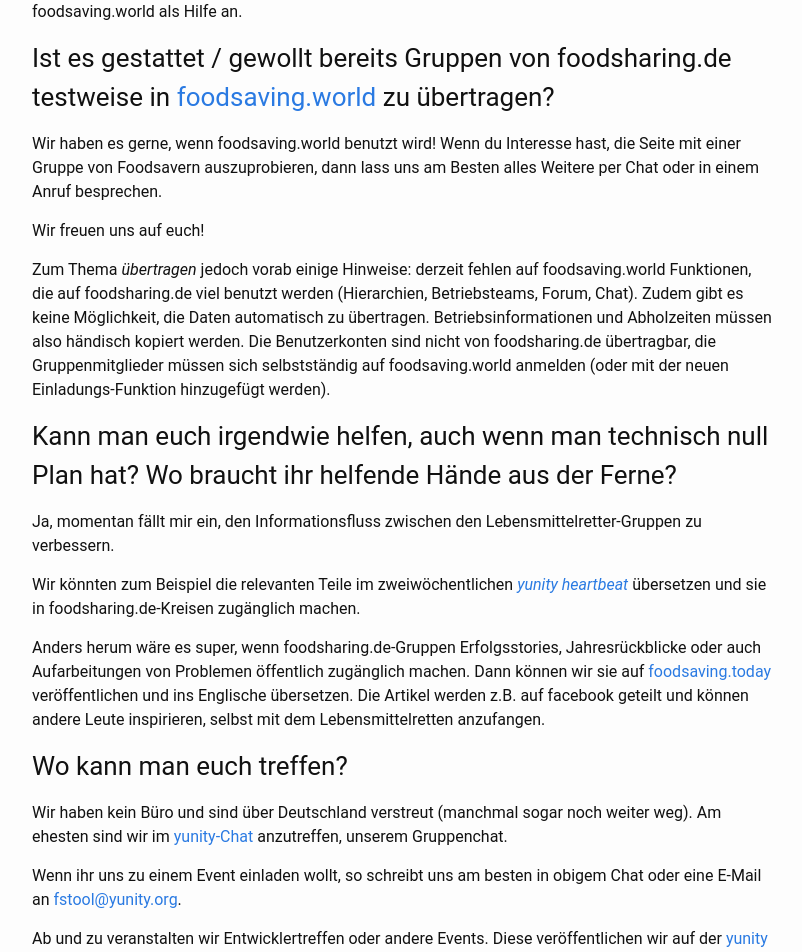
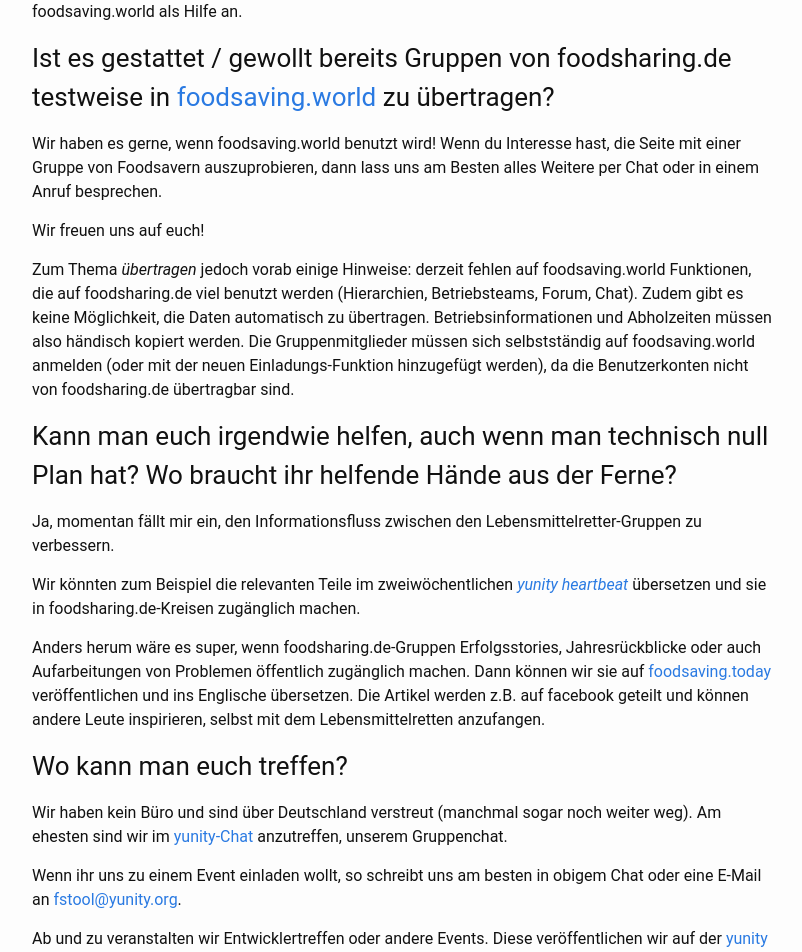
Before and after one commit to karrot-dev/karrot-blog, a Jekyll site: the page built from _posts/2017-08-13-ein-paar-antworten.md, in a window 1280 px wide and 1400 px high, scrolled down 1620 px. Shown: the top 952 px of the window, without its empty margins (238-1040 px from the left). Built offline with Jekyll 4.4.1, drawn with Linux system fonts in a browser that asks for light colours; some of the changed text lies outside the part shown.

Commit message:
clarifications

```diff
--- a/_posts/2017-08-13-ein-paar-antworten.md
+++ b/_posts/2017-08-13-ein-paar-antworten.md
@@ -55,7 +55,7 @@ Wir haben es gerne, wenn foodsaving.world benutzt wird! Wenn du Interesse hast,
 
 Wir freuen uns auf euch!
 
-Zum Thema _übertragen_ jedoch vorab einige Hinweise: derzeit fehlen auf foodsaving.world Funktionen, die auf foodsharing.de viel benutzt werden (Hierarchien, Betriebsteams, Forum, Chat). Zudem gibt es keine Möglichkeit, die Daten automatisch zu übertragen. Betriebsinformationen und Abholzeiten müssen also händisch kopiert werden. Die Benutzerkonten sind nicht von foodsharing.de übertragbar, die Gruppenmitglieder müssen sich selbstständig auf foodsaving.world anmelden (oder mit der neuen Einladungs-Funktion hinzugefügt werden).
+Zum Thema _übertragen_ jedoch vorab einige Hinweise: derzeit fehlen auf foodsaving.world Funktionen, die auf foodsharing.de viel benutzt werden (Hierarchien, Betriebsteams, Forum, Chat). Zudem gibt es keine Möglichkeit, die Daten automatisch zu übertragen. Betriebsinformationen und Abholzeiten müssen also händisch kopiert werden. Die Gruppenmitglieder müssen sich selbstständig auf foodsaving.world anmelden (oder mit der neuen Einladungs-Funktion hinzugefügt werden), da die Benutzerkonten nicht von foodsharing.de übertragbar sind.
 
 ### Kann man euch irgendwie helfen, auch wenn man technisch null Plan hat? Wo braucht ihr helfende Hände aus der Ferne?
 
```
Also changed, not shown: other parts of _posts/2017-08-13-ein-paar-antworten.md (+4 -4 lines).
